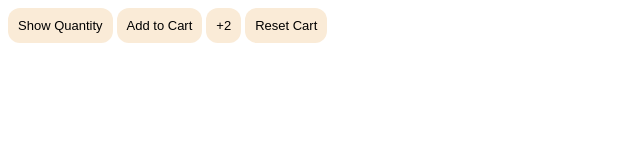
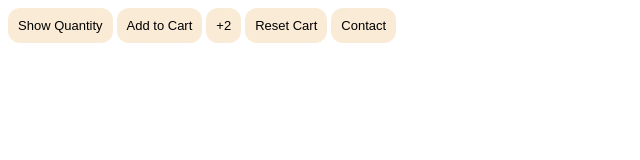
Before and after one commit to shafeekkunnath/myschool, a plain HTML site: page index.html in a window 1280 px wide. Shown: the whole page, without its empty margins (0-640 px from the left). Drawn offline with Linux system fonts and the light colour scheme.

Commit message:
Update index.html

```diff
--- a/index.html
+++ b/index.html
@@ -51,6 +51,9 @@
         alert(`2 additional items added to the cart : Total Cart : ${cartQuantity}`)">+2</button>
         <button class="rc" onclick="cartQuantity=0
         alert(`Cart Reset. Cart Count : ${cartQuantity}`);">Reset Cart</button>
+        <button class="sq" href="contact.html">
+        Contact
+        </button>
         <script>
             let cartQuantity=0;
         </script>
```
